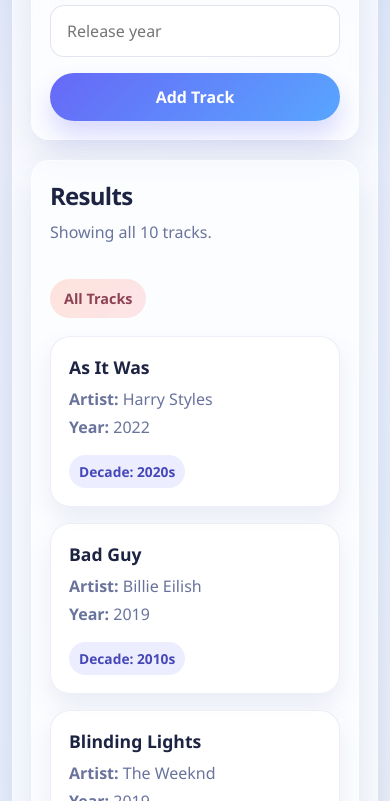
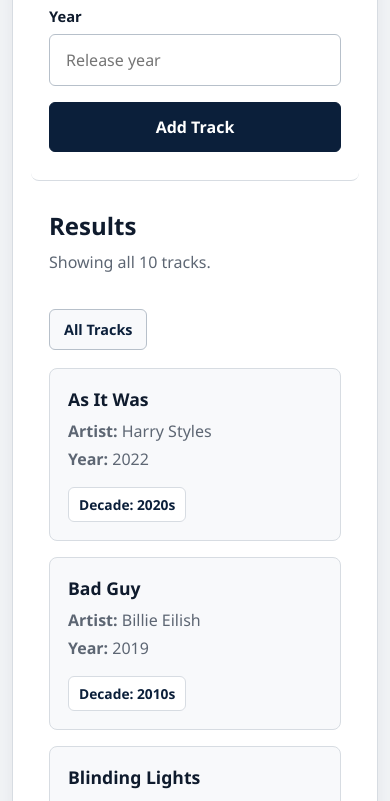
Before and after one commit to mavhila-mashudu/Music-Tracker, a plain HTML site: page index.html in a window 390 px wide. Shown: the part 1199-2000 px from the top of the page. Drawn offline with Linux system fonts and the light colour scheme.

Commit message:
changed the style of the application

```diff
--- a/style.css
+++ b/style.css
@@ -1,20 +1,18 @@
 :root {
-    --bg-color: #eef4ff;
-    --panel-glass: rgba(255, 255, 255, 0.62);
-    --panel-border: rgba(255, 255, 255, 0.56);
-    --text-main: #1d2342;
-    --text-soft: #69739c;
-    --accent: #6768f7;
-    --accent-dark: #4647b8;
-    --accent-blue: #58a6ff;
-    --highlight: #ff9f7e;
-    --highlight-strong: #ff7f8e;
-    --lavender: #b2a8ff;
-    --shadow-soft: 0 24px 60px rgba(67, 83, 152, 0.18);
-    --shadow-card: 0 16px 35px rgba(70, 87, 155, 0.14);
-    --radius-large: 28px;
-    --radius-medium: 18px;
-    --radius-small: 14px;
+    --page-bg: #f4f6f8;
+    --surface: #ffffff;
+    --surface-muted: #f8f9fb;
+    --border: #d7dce2;
+    --border-strong: #b7c0ca;
+    --text-main: #0f1b2d;
+    --text-soft: #5d6673;
+    --navy: #0b1f3a;
+    --navy-hover: #102b50;
+    --grey-hover: #e8ebef;
+    --shadow-soft: 0 12px 28px rgba(15, 27, 45, 0.08);
+    --radius-large: 10px;
+    --radius-medium: 8px;
+    --radius-small: 6px;
 }
 
 * {
@@ -26,11 +24,7 @@ body {
     min-height: 100vh;
     font-family: "Aptos", "Segoe UI", "Trebuchet MS", sans-serif;
     color: var(--text-main);
-    background:
-        radial-gradient(circle at top left, rgba(103, 104, 247, 0.24), transparent 32%),
-        radial-gradient(circle at 82% 20%, rgba(88, 166, 255, 0.2), transparent 24%),
-        radial-gradient(circle at right bottom, rgba(255, 159, 126, 0.22), transparent 26%),
-        linear-gradient(145deg, #f6f2ff 0%, #edf5ff 52%, #fff4ed 100%);
+    background: var(--page-bg);
 }
 
 button,
@@ -44,54 +38,30 @@ input {
     display: grid;
     place-items: center;
     padding: 32px 16px;
-    overflow: hidden;
-}
-
-.background-orb {
-    position: absolute;
-    border-radius: 50%;
-    filter: blur(12px);
-    opacity: 0.8;
-    pointer-events: none;
-}
-
-.orb-one {
-    width: 240px;
-    height: 240px;
-    top: 40px;
-    left: -40px;
-    background: linear-gradient(145deg, rgba(103, 104, 247, 0.36), rgba(178, 168, 255, 0.16));
-}
-
-.orb-two {
-    width: 300px;
-    height: 300px;
-    right: -60px;
-    bottom: 50px;
-    background: linear-gradient(145deg, rgba(255, 159, 126, 0.34), rgba(88, 166, 255, 0.12));
 }
 
 .app-card {
     position: relative;
     width: min(100%, 1120px);
-    padding: 32px;
-    border: 1px solid var(--panel-border);
+    padding: 0;
+    border: 1px solid var(--border);
     border-radius: var(--radius-large);
-    background: var(--panel-glass);
+    background: var(--surface);
     box-shadow: var(--shadow-soft);
-    backdrop-filter: blur(20px);
 }
 
 .hero {
-    margin-bottom: 28px;
+    padding: 32px 32px 28px;
+    border-bottom: 1px solid var(--border);
+    background: var(--surface);
 }
 
 .eyebrow {
     margin: 0 0 10px;
-    color: var(--accent-dark);
+    color: var(--navy);
     font-size: 0.82rem;
     font-weight: 700;
-    letter-spacing: 0.18em;
+    letter-spacing: 0.08em;
     text-transform: uppercase;
 }
 
@@ -99,7 +69,7 @@ input {
 .section-heading h2 {
     margin: 0;
     font-family: "Aptos Display", "Segoe UI", sans-serif;
-    letter-spacing: -0.03em;
+    letter-spacing: 0;
 }
 
 .hero h1 {
@@ -121,12 +91,11 @@ input {
 }
 
 .panel {
-    margin-top: 20px;
-    padding: 24px;
-    border: 1px solid rgba(255, 255, 255, 0.5);
+    margin: 0;
+    padding: 28px 32px;
+    border-bottom: 1px solid var(--border);
     border-radius: var(--radius-medium);
-    background: rgba(255, 255, 255, 0.48);
-    box-shadow: var(--shadow-card);
+    background: var(--surface);
 }
 
 .section-heading {
@@ -179,19 +148,18 @@ input {
 
 input {
     width: 100%;
-    border: 1px solid rgba(61, 76, 135, 0.14);
+    border: 1px solid var(--border-strong);
     border-radius: var(--radius-small);
     padding: 14px 16px;
-    background: rgba(255, 255, 255, 0.86);
+    background: var(--surface);
     color: var(--text-main);
-    transition: border-color 0.25s ease, transform 0.25s ease, box-shadow 0.25s ease;
+    transition: border-color 0.2s ease, box-shadow 0.2s ease;
 }
 
 input:focus {
     outline: none;
-    border-color: rgba(103, 104, 247, 0.52);
-    box-shadow: 0 0 0 4px rgba(103, 104, 247, 0.14);
-    transform: translateY(-1px);
+    border-color: var(--navy);
+    box-shadow: 0 0 0 3px rgba(11, 31, 58, 0.14);
 }
 
 input[type="number"] {
@@ -213,32 +181,45 @@ input[type="number"]::-webkit-outer-spin-button {
 }
 
 .button {
-    border: none;
-    border-radius: 999px;
+    min-height: 46px;
+    border: 1px solid transparent;
+    border-radius: var(--radius-small);
     padding: 13px 18px;
     font-weight: 700;
     cursor: pointer;
-    transition: transform 0.25s ease, box-shadow 0.25s ease, background 0.25s ease;
+    transition: background 0.2s ease, border-color 0.2s ease, color 0.2s ease;
 }
 
 .button:hover {
-    transform: translateY(-2px);
+    background: var(--grey-hover);
+}
+
+.button:focus-visible {
+    outline: 3px solid rgba(11, 31, 58, 0.24);
+    outline-offset: 2px;
 }
 
 .button-primary {
     color: #ffffff;
-    background: linear-gradient(135deg, var(--accent) 0%, var(--accent-blue) 100%);
-    box-shadow: 0 14px 24px rgba(103, 104, 247, 0.24);
+    background: var(--navy);
+    border-color: var(--navy);
+}
+
+.button-primary:hover {
+    background: var(--navy-hover);
+    border-color: var(--navy-hover);
 }
 
 .button-secondary {
-    color: var(--accent-dark);
-    background: rgba(103, 104, 247, 0.12);
+    color: var(--navy);
+    background: var(--surface);
+    border-color: var(--navy);
 }
 
 .button-ghost {
     color: var(--text-main);
-    background: rgba(255, 255, 255, 0.74);
+    background: var(--surface-muted);
+    border-color: var(--border);
 }
 
 .add-button {
@@ -259,9 +240,10 @@ input[type="number"]::-webkit-outer-spin-button {
 
 .view-badge {
     padding: 10px 14px;
-    border-radius: 999px;
-    background: linear-gradient(135deg, rgba(255, 159, 126, 0.28), rgba(255, 127, 142, 0.2));
-    color: #8c4253;
+    border: 1px solid var(--border-strong);
+    border-radius: var(--radius-small);
+    background: var(--surface-muted);
+    color: var(--navy);
     font-size: 0.9rem;
     font-weight: 700;
     white-space: nowrap;
@@ -292,21 +274,18 @@ input[type="number"]::-webkit-outer-spin-button {
 .track-card,
 .group-card,
 .empty-state {
-    border: 1px solid rgba(76, 92, 165, 0.1);
-    border-radius: 20px;
-    background: rgba(255, 255, 255, 0.82);
-    box-shadow: 0 12px 24px rgba(72, 89, 158, 0.1);
+    border: 1px solid var(--border);
+    border-radius: var(--radius-medium);
+    background: var(--surface-muted);
 }
 
 .track-card {
     padding: 18px;
-    animation: fadeUp 0.45s ease;
 }
 
 .track-card:hover,
 .group-card:hover {
-    transform: translateY(-3px);
-    box-shadow: 0 16px 28px rgba(72, 89, 158, 0.16);
+    border-color: var(--border-strong);
 }
 
 .track-card h3,
@@ -324,16 +303,16 @@ input[type="number"]::-webkit-outer-spin-button {
     display: inline-flex;
     margin-top: 12px;
     padding: 7px 10px;
-    border-radius: 999px;
-    background: rgba(103, 104, 247, 0.12);
-    color: var(--accent-dark);
+    border: 1px solid var(--border);
+    border-radius: var(--radius-small);
+    background: var(--surface);
+    color: var(--navy);
     font-size: 0.86rem;
     font-weight: 700;
 }
 
 .group-card {
     padding: 20px;
-    animation: fadeUp 0.45s ease;
 }
 
 .group-card h3 {
@@ -350,35 +329,41 @@ input[type="number"]::-webkit-outer-spin-button {
 
 .group-list li {
     padding: 14px;
-    border-radius: 16px;
-    background: rgba(243, 246, 255, 0.96);
+    border: 1px solid var(--border);
+    border-radius: var(--radius-small);
+    background: var(--surface);
 }
 
 .empty-state {
     grid-column: 1 / -1;
     padding: 28px;
     text-align: center;
-    animation: fadeUp 0.4s ease;
 }
 
 .empty-state h3 {
     margin: 0 0 8px;
 }
 
-@keyframes fadeUp {
-    from {
-        opacity: 0;
-        transform: translateY(10px);
-    }
-    to {
-        opacity: 1;
-        transform: translateY(0);
-    }
+footer {
+    padding: 22px 32px;
+    color: var(--text-soft);
+    background: var(--surface);
+}
+
+footer p {
+    margin: 0;
 }
 
 @media (max-width: 820px) {
     .app-card {
-        padding: 22px;
+        padding: 0;
+    }
+
+    .hero,
+    .panel,
+    footer {
+        padding-right: 22px;
+        padding-left: 22px;
     }
 
     .filter-grid,
@@ -398,7 +383,14 @@ input[type="number"]::-webkit-outer-spin-button {
 
     .app-card,
     .panel {
-        padding: 18px;
+        padding-right: 18px;
+        padding-left: 18px;
+    }
+
+    .hero,
+    footer {
+        padding-right: 18px;
+        padding-left: 18px;
     }
 
     .filter-grid,
```
